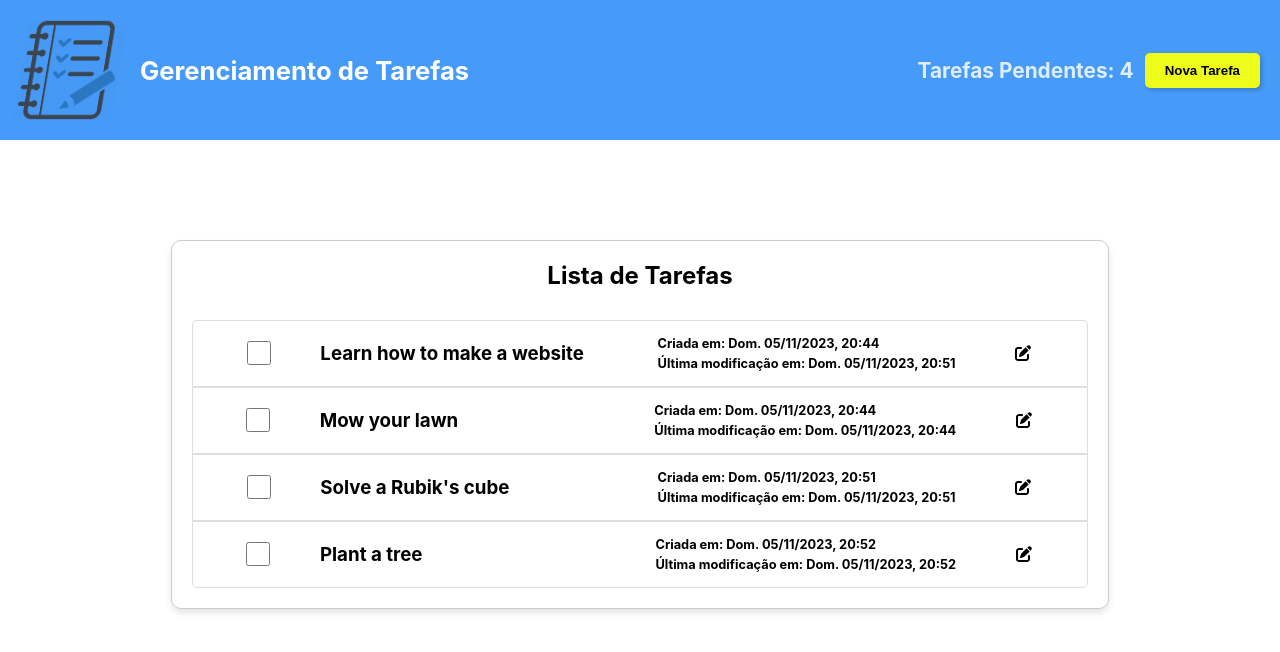
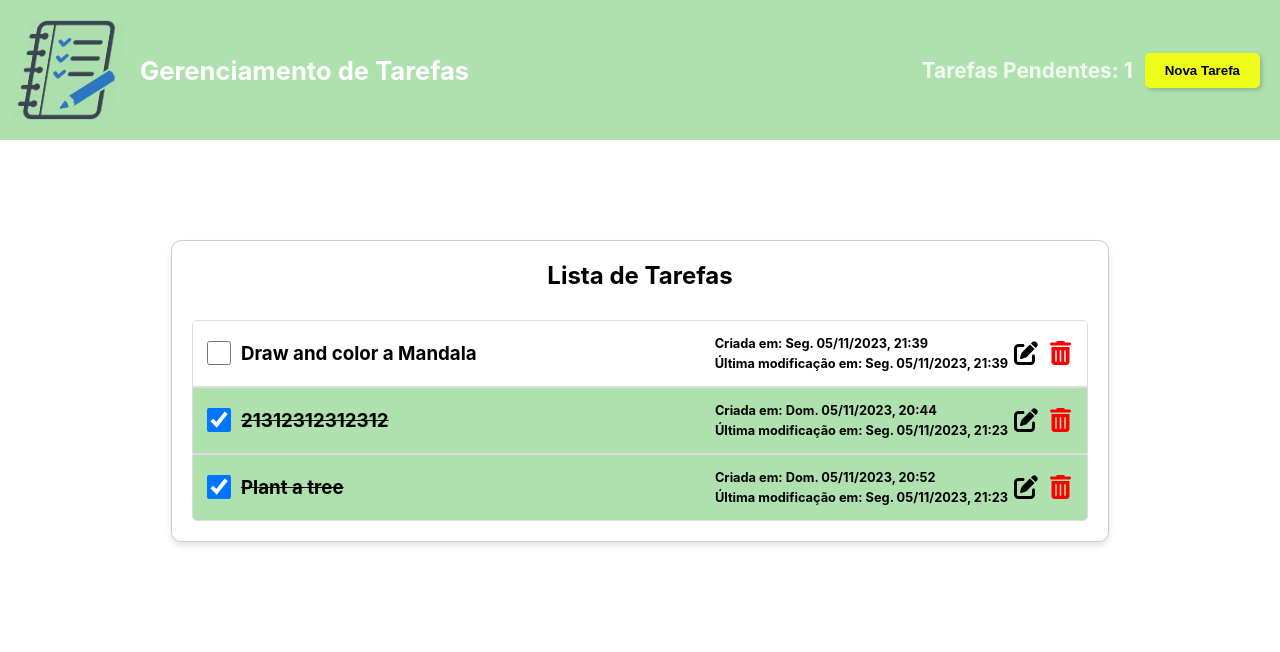
Before and after one commit to SamuelGuimaraesCosta/GerenciamentoTarefasReact, a React (Create React App) app: page / in a window 1280 px wide. Shown: the top 652 px of the page. Built offline with nearby package versions, Linux system fonts and the light colour scheme; data requests are answered from the project's data file.

Commit message:
created ModalEdit and DeleteTask

```diff
--- a/json-server/db.json
+++ b/json-server/db.json
@@ -1,32 +1,25 @@
 {
   "tasks": [
     {
-      "description": "Learn how to make a website",
-      "completed": false,
+      "description": "21312312312312",
+      "completed": true,
       "creationDate": "2023-11-05 23:44",
-      "lastModifiedDate": "2023-11-05 23:51",
-      "id": 1
-    },
-    {
-      "description": "Mow your lawn",
-      "completed": false,
-      "creationDate": "2023-11-05 23:44",
-      "lastModifiedDate": "2023-11-05 23:44",
+      "lastModifiedDate": "2023-11-06 00:23",
       "id": 2
     },
     {
-      "description": "Solve a Rubik's cube",
-      "completed": false,
-      "creationDate": "2023-11-05 23:51",
-      "lastModifiedDate": "2023-11-05 23:51",
-      "id": 3
+      "description": "Plant a tree",
+      "completed": true,
+      "creationDate": "2023-11-05 23:52",
+      "lastModifiedDate": "2023-11-06 00:23",
+      "id": 4
     },
     {
-      "description": "Plant a tree",
+      "description": "Draw and color a Mandala",
       "completed": false,
-      "creationDate": "2023-11-05 23:52",
-      "lastModifiedDate": "2023-11-05 23:52",
-      "id": 4
+      "creationDate": "2023-11-06 00:39",
+      "lastModifiedDate": "2023-11-06 00:39",
+      "id": 5
     }
   ]
 }
--- a/src/components/HeaderPrincipal.tsx
+++ b/src/components/HeaderPrincipal.tsx
@@ -55,7 +55,7 @@ const HeaderPrincipal: React.FC<HeaderPrincipalProps> = ({ taskCount, loadAllDat
     try {
       const response = await axios.post('http://localhost:3001/tasks', taskData);
 
-    loadAllData();
+      loadAllData();
 
       return response.data;
     } catch (error) {
--- a/src/components/ListPrincipal.tsx
+++ b/src/components/ListPrincipal.tsx
@@ -1,8 +1,9 @@
 import { useEffect, useState } from 'react';
-import { Checkbox, TaskItem, TaskList, Title, TaskTitle, TaskDate, EditButton, EditIcon } from '../styled-components/List';
-import { faEdit } from '@fortawesome/free-solid-svg-icons';
+import { Checkbox, TaskItem, TaskList, Title, TaskTitle, TaskDate, EditButton, EditIcon, DeleteButton, DeleteIcon } from '../styled-components/List';
+import { faEdit, faTrashAlt } from '@fortawesome/free-solid-svg-icons';
 import axios from 'axios';
 import Alert from './AlertMessage';
+import ModalEdit from './ModalEdit';
 
 const ListPrincipal = ({ updateTaskCount, loadAllData, tasks }: any) => {
   const [error, setError] = useState<string | null>(null);
@@ -10,6 +11,10 @@ const ListPrincipal = ({ updateTaskCount, loadAllData, tasks }: any) => {
   const [success, setSuccess] = useState<string | null>(null);
 
   const [updatedTasks, setUpdatedTasks] = useState<Array<any>>([]);
+
+  const [isModalOpen, setIsModalOpen] = useState(false);
+
+  const [selectedTask, setSelectedTask] = useState<any | null>(null);
 
   const fetchTasksFromServer = async () => {
     try {
@@ -82,6 +87,78 @@ const ListPrincipal = ({ updateTaskCount, loadAllData, tasks }: any) => {
     return;
   };
 
+  const openModal = (task: any) => {
+    setSelectedTask(task);
+
+    setIsModalOpen(true);
+
+
+  };
+
+  const getSubmit = (data: any) => {
+    if (data.description != null) {
+      const actualDate = new Date();
+      const year = actualDate.getFullYear();
+      const month = String(actualDate.getMonth() + 1).padStart(2, '0');
+      const day = String(actualDate.getDate()).padStart(2, '0');
+      const hours = String(actualDate.getHours()).padStart(2, '0');
+      const minutes = String(actualDate.getMinutes()).padStart(2, '0');
+
+      let taskData = {
+        description: data.description,
+        completed: false,
+        creationDate: selectedTask.creationDate,
+        lastModifiedDate: `${year}-${month}-${day} ${hours}:${minutes}`
+      }
+
+      updateTask(selectedTask.id, taskData);
+    }
+  }
+
+  const updateTask = async (taskId: number, updatedTaskData: any) => {
+    try {
+      const response = await axios.put(`http://localhost:3001/tasks/${taskId}`, updatedTaskData);
+
+      loadAllData().then((result: any) => {
+        setUpdatedTasks(result);
+
+        updateTaskCount();
+
+        setSuccess('Sua tarefa foi editada com sucesso!');
+
+        setTimeout(() => {
+          setSuccess(null);
+        }, 1000);
+      });
+
+      return response.data;
+    } catch (error: any) {
+      setError(`Erro ao editar Tarefa: ${error.message}`);
+
+      throw error;
+    }
+  };
+
+  const handleDelete = (taskId: number) => {
+    if (window.confirm("Tem certeza de que deseja excluir esta tarefa?")) {
+      axios.delete(`http://localhost:3001/tasks/${taskId}`).then(() => {
+        loadAllData().then((result: any) => {
+          setUpdatedTasks(result);
+
+          updateTaskCount();
+
+          setSuccess('Tarefa excluída com sucesso!');
+
+          setTimeout(() => {
+            setSuccess(null);
+          }, 1000);
+        });
+      }).catch((error: any) => {
+        setError(`Erro ao excluir Tarefa: ${error.message}`);
+      });
+    }
+  };
+
   return (
     <div>
       {error && <Alert message={error} $visible={error !== null ? true : false} color="#f44336" />}
@@ -99,13 +176,21 @@ const ListPrincipal = ({ updateTaskCount, loadAllData, tasks }: any) => {
               <TaskDate>Última modificação em: {formatDateTime(task.lastModifiedDate)}</TaskDate>
             </div>
             <div>
-              <EditButton onClick={() => console.log(task.id)}>
+              <EditButton onClick={() => openModal(task)}>
                 <EditIcon icon={faEdit} />
               </EditButton>
+              <DeleteButton onClick={() => handleDelete(task.id)}>
+                <DeleteIcon icon={faTrashAlt} />
+              </DeleteButton>
             </div>
           </TaskItem>
         ))}
       </TaskList>
+
+      {isModalOpen && (
+        <ModalEdit isOpen={isModalOpen} onClose={() => { setSelectedTask(null); setIsModalOpen(false); }} title="Editar Tarefa" submit={getSubmit} task={selectedTask}>
+        </ModalEdit>
+      )}
     </div>
   );
 };
--- /dev/null
+++ b/src/components/ModalEdit.tsx
@@ -0,0 +1,83 @@
+import { ButtonWrapper, CancelButton, ErrorMessage, Input, InputWrapper, ModalBackground, ModalContent, ModalTitle, RandomDescriptionButton, StyledForm, SubmitButton } from "../styled-components/Modal";
+import { Controller, useForm } from "react-hook-form";
+import axios from "axios";
+import { useEffect } from "react";
+
+const ModalEdit = ({ isOpen, onClose, title, submit, task }: any) => {
+  const { control, handleSubmit, formState: { errors }, setValue } = useForm();
+
+  useEffect(() => {
+    if (task) {
+      setValue('description', task.description);
+    }
+  }, [task, setValue]);
+
+  if (!isOpen) {
+    return null;
+  }
+
+  const onSubmit = (data: any) => {
+    submit(data);
+
+    closeModal();
+  };
+
+  const closeModal = () => {
+    if (typeof onClose === "function") {
+      onClose();
+    }
+  };
+
+  const fetchRandomActivityDescription = async () => {
+    try {
+      const response = await axios.get('https://www.boredapi.com/api/activity');
+      return response.data.activity;
+    } catch (error) {
+      console.error('Erro ao buscar atividade aleatória:', error);
+      return null;
+    }
+  };
+
+  const generateRandomDescription = async () => {
+    const randomDescription = await fetchRandomActivityDescription();
+
+    if (randomDescription) {
+      setValue('description', randomDescription);
+    }
+  };
+
+  return (
+    <ModalBackground>
+      <ModalContent>
+        <ModalTitle>{title}</ModalTitle>
+        <StyledForm onSubmit={handleSubmit(onSubmit)}>
+          <Controller
+            name="description"
+            control={control}
+            defaultValue=""
+            rules={{
+              required: 'Descrição é obrigatória',
+              minLength: {
+                value: 10,
+                message: 'Descrição deve ter pelo menos 10 caracteres',
+              },
+            }}
+            render={({ field }) => (
+              <InputWrapper>
+                <Input {...field} type="text" placeholder="Descrição da Tarefa" />
+                {errors.description && <ErrorMessage>{errors?.description?.message?.toString()}</ErrorMessage>}
+              </InputWrapper>
+            )}
+          />
+          <ButtonWrapper>
+            <SubmitButton type="submit">Salvar Tarefa</SubmitButton>
+            <RandomDescriptionButton type="button" onClick={generateRandomDescription}>Descrição Aleatória</RandomDescriptionButton>
+            <CancelButton type="button" onClick={closeModal}>Cancelar</CancelButton>
+          </ButtonWrapper>
+        </StyledForm>
+      </ModalContent>
+    </ModalBackground>
+  );
+};
+
+export default ModalEdit;
--- a/src/styled-components/List.tsx
+++ b/src/styled-components/List.tsx
@@ -1,4 +1,4 @@
-import { faEdit } from '@fortawesome/free-solid-svg-icons';
+import { faEdit, faTrashAlt } from '@fortawesome/free-solid-svg-icons';
 import { FontAwesomeIcon } from '@fortawesome/react-fontawesome';
 import styled from 'styled-components';
 
@@ -38,11 +38,10 @@ const TaskItem = styled.li<TaskItemProps>`
   margin: 0;
   display: flex;
   align-items: center;
-  justify-content: space-evenly;
+  justify-content: space-between;
   border: 1px solid #ddd;
   padding: 10px;
   font-weight: bold;
-
   background-color: ${(props) => (props.$completed ? '#AFE1AF' : 'transparent')};
 
   &:first-of-type {
@@ -53,6 +52,15 @@ const TaskItem = styled.li<TaskItemProps>`
   &:last-child {
     border-bottom-left-radius: 5px;
     border-bottom-right-radius: 5px;
+  }
+
+  @media (max-width: 768px) {
+    flex-direction: column;
+    align-items: flex-start;
+
+    & > * {
+      margin-bottom: 10px;
+    }
   }
 `;
 
@@ -76,9 +84,16 @@ const Checkbox = styled.input`
 `;
 
 const TaskTitle = styled.h3<TaskItemProps>`
-  flex: 0.6;
+  flex: 1;
   margin: 0;
   text-decoration: ${(props) => (props.$completed ? 'line-through' : 'none')};
+  overflow: hidden;
+  text-overflow: ellipsis;
+  white-space: nowrap;
+
+  @media (max-width: 768px) {
+    max-width: 80%; /* Define um limite para o texto */
+  }
 `;
 
 const TaskDate = styled.p`
@@ -86,9 +101,13 @@ const TaskDate = styled.p`
   margin: 5px 0;
 `;
 
+const EditDeleteContainer = styled.div`
+  display: flex;
+  flex-direction: column; /* Coloca os botões um em cima do outro */
+  align-items: flex-end; /* Alinha os botões à direita */
+`;
+
 const EditButton = styled.button`
-  align: right;
-  padding-left: 20px;
   background: none;
   border: none;
   cursor: pointer;
@@ -97,8 +116,22 @@ const EditButton = styled.button`
 const EditIcon = styled(FontAwesomeIcon).attrs({
   icon: faEdit,
 })`
-  color: #000; /* Cor desejada para o ícone */
-  font-size: 16px; /* Tamanho desejado para o ícone */
+  font-size: 1.5rem;
+  vertical-align: middle;
 `;
 
-export { TaskList, TaskItem, Title, Checkbox, TaskTitle, TaskDate, EditButton, EditIcon };
+const DeleteButton = styled.button`
+  background-color: transparent;
+  border: none;
+  cursor: pointer;
+  color: red;
+`;
+
+const DeleteIcon = styled(FontAwesomeIcon).attrs({
+  icon: faTrashAlt,
+})`
+  font-size: 1.5rem;
+  vertical-align: middle;
+`;
+
+export { TaskList, TaskItem, Title, Checkbox, TaskTitle, TaskDate, EditButton, EditIcon, DeleteButton, DeleteIcon };
```
